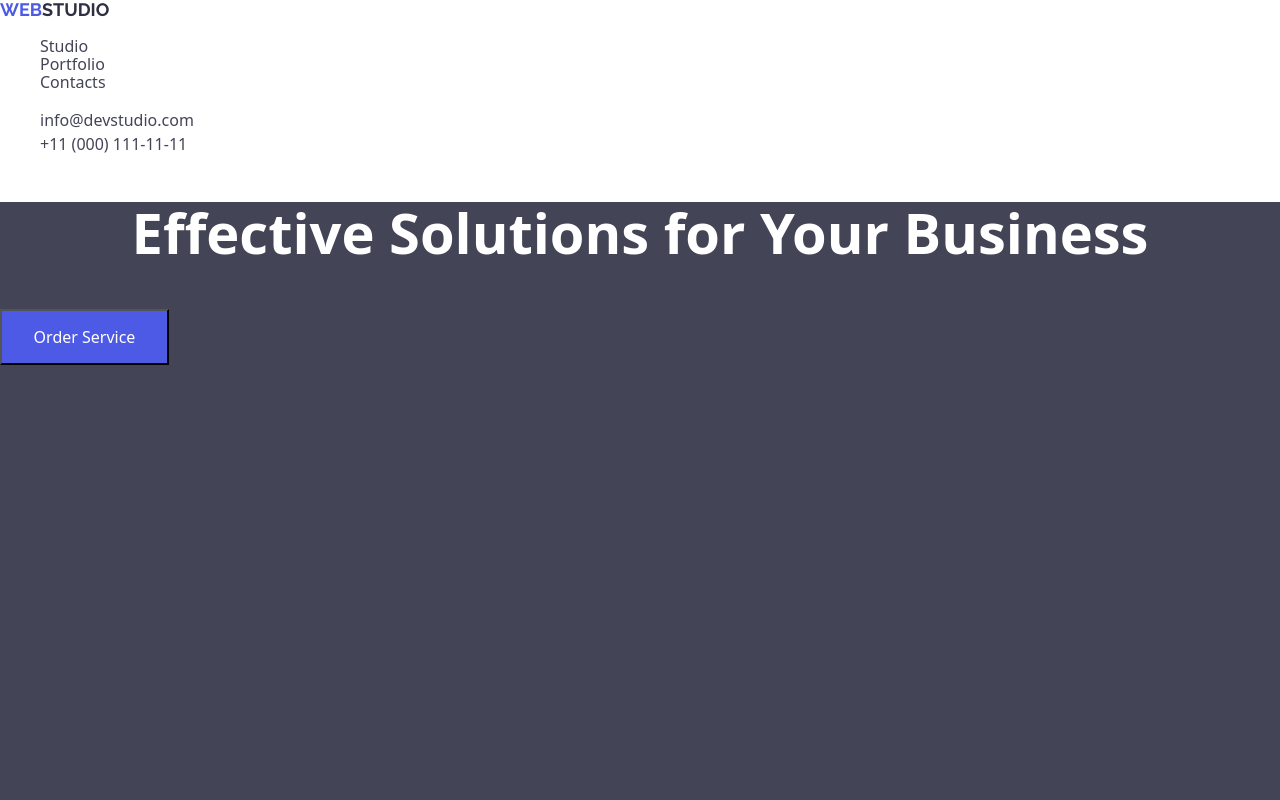
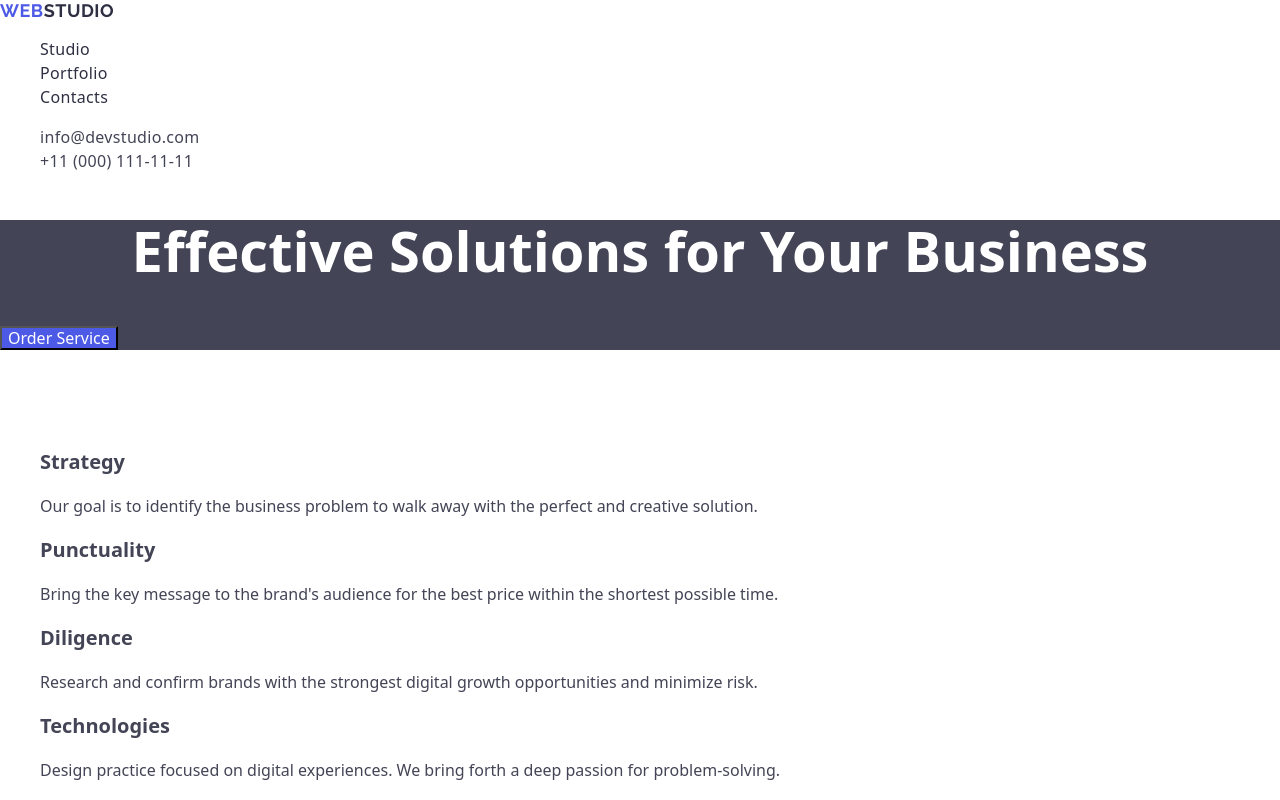
Before and after one commit to AnnaPolisciuc/goit-markup-hw-02, a plain HTML site: page index.html in a window 1280 px wide. Shown: the top 800 px of the page. Drawn offline with nearby package versions, Linux system fonts and the light colour scheme.

Commit message:
change files. correct errors

```diff
--- a/css/styles.css
+++ b/css/styles.css
@@ -1,34 +1,38 @@
 body{
     color: #434455;
-    font-family: 'Roboto', 'Arial', 'Verdana', 'Tahoma', sans-serif;
+    font-family: 'Roboto', sans-serif;
+    background-color: #FFFFFF;
 }
 
 .page-nav .link
 {
-    color: #434455;
+    color: #2e2f42;
     text-decoration: none;
     font-weight: 500;
     font-size: 16px;
     list-style: none;
+    line-height: 1.5;
+    letter-spacing: 0.02em;
 }
 .page-nav .link:hover,
 .page-nav .link:focus
 {
-color: #4D5AE5;
+    color: #404bbf;
 font-weight: 400;
 }
 
 .address .link{
     color: #434455;
     text-decoration: none;
-    font-style: normal;
     font-size: 16px;
     line-height: 24px;
+    font-style: normal;
+    letter-spacing: 0.02em;
 }
 .address .link:focus,
 .address .link:hover
 {
-    color: #4D5AE5;
+    color: #404bbf;
 }
 
 h1 {
@@ -57,8 +61,6 @@ ul {
 button {
     background-color: #4D5AE5;
     color: #FFFFFF;
-    width: 169px;
-    height: 56px;
     font-size: 16px;
     cursor: pointer;
 }
@@ -69,7 +71,6 @@ button:focus {
 
 .title {
     background-color: #434455;
-    height: 600px;
     color: #FFFFFF;
 }
 .invisible-title {
@@ -83,20 +84,23 @@ button:focus {
 footer {
     background-color: #2E2F42;
     color: #F4F4FD;
-    height: 312px;
 }
 .logo {
     text-decoration: none;
     font-family: 'Raleway', sans-serif;
     font-weight: 700;
     font-size: 18px;
+    line-height: 1.17;
+    letter-spacing: 0.03em;
+    text-transform: uppercase;
+    color: #4d5ae5;
 }
 
 .logo-web {
     color:#4D5AE5;
 }
 .logo-studio-header {
-    color: #2E2F42;
+    color: #2e2f42;
 }
 .logo-studio-footer {
     color: #F4F4FD;
--- a/index.html
+++ b/index.html
@@ -15,15 +15,15 @@
     <header>
 
 <nav>
-    <a class="logo" href="./index.html"><span class="logo-web">WEB</span><span class="logo-studio-header">STUDIO</span></a>
+    <a class="logo" href="./index.html">WEB<span class="logo-studio-header">STUDIO</span></a>
   <ul class="page-nav">
-    <li><a href="" class="link">Studio</a></li>
+    <li><a href="./index.html" class="link">Studio</a></li>
     <li><a href="" class="link">Portfolio</a></li>
     <li><a href="" class="link">Contacts</a></li>
   </ul>
 </nav>
-<address>
-    <ul class="address">
+<address class="address">
+    <ul>
         <li><a href="mailto:info@devstudio.com" class="link">info@devstudio.com</a></li>
         <li><a href="tel:+110001111111" class="link">+11 (000) 111-11-11</a></li>
     </ul>
```
